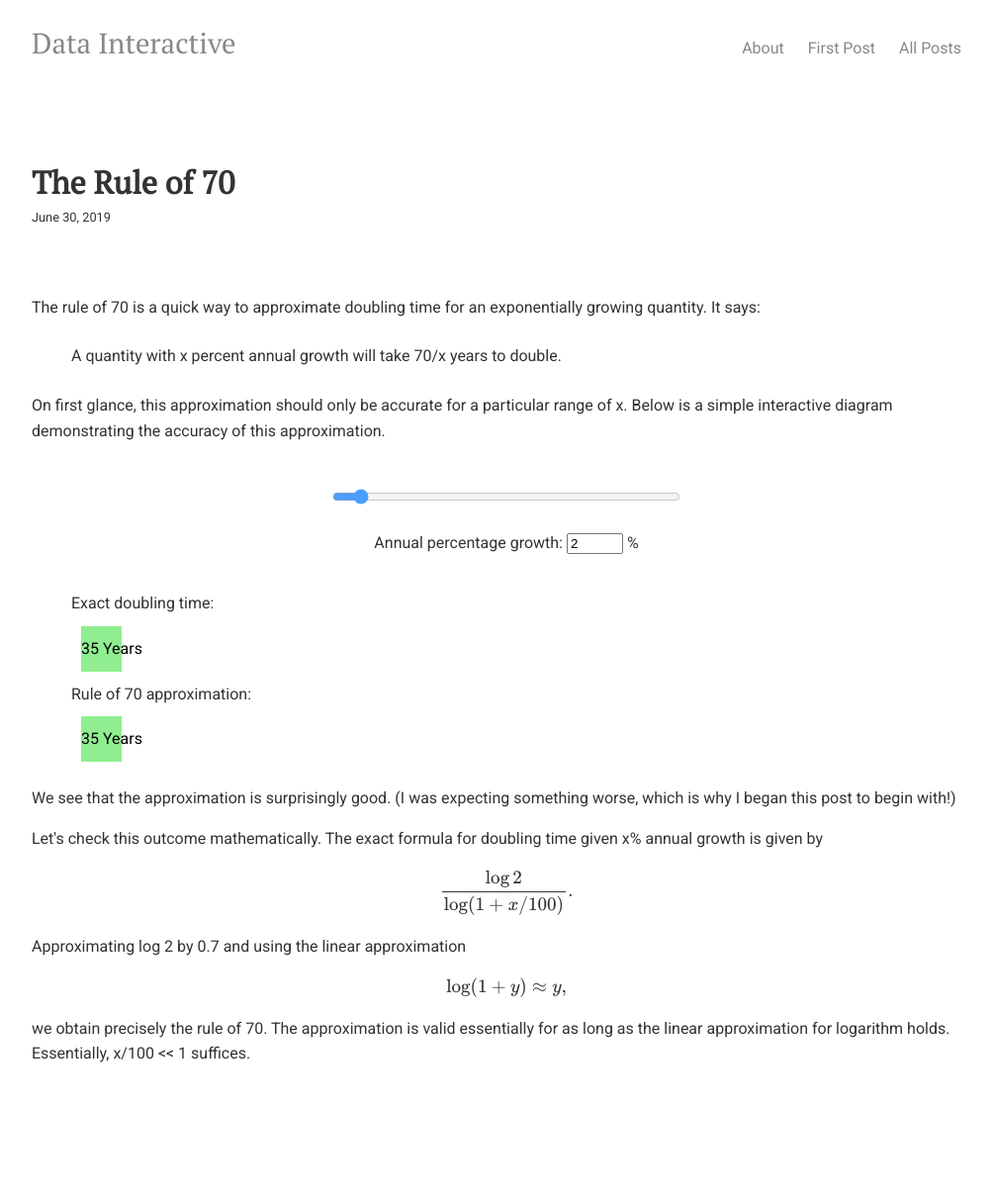
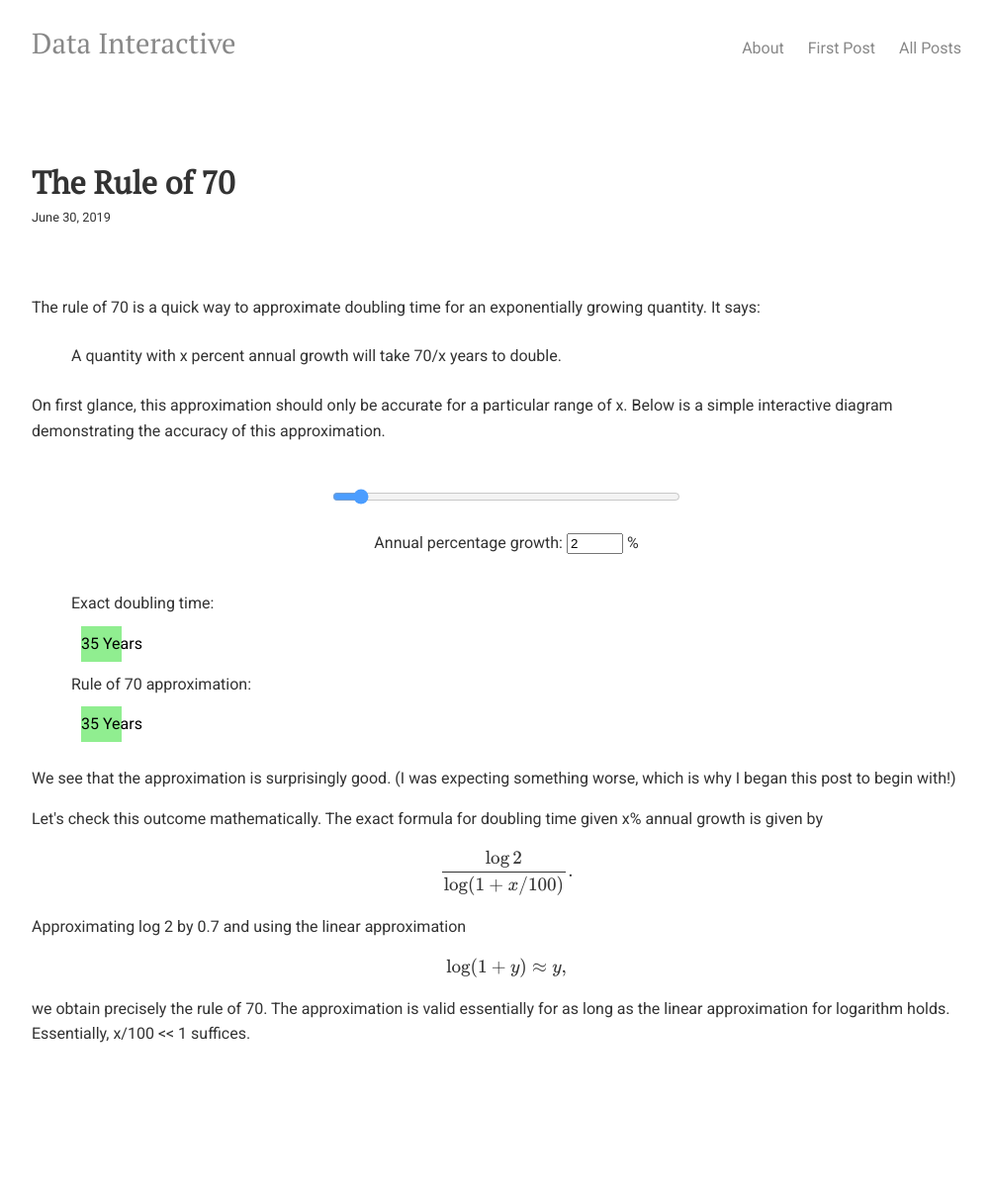
Before and after one commit to datainteractive/datainteractive.github.io, a Jekyll site: the page built from index.html, in a window 1280 px wide. Shown: the whole page at 99% size, without its empty margins (128-1131 px from the left). Built offline with Jekyll 4.4.1, drawn with Linux system fonts in a browser that asks for light colours; formulas are drawn with MathJax 3.

Commit message:
Update main.css

```diff
--- a/css/main.css
+++ b/css/main.css
@@ -43,8 +43,8 @@ a:hover {
   background-color: lightgreen;
   text-align: right;
   margin: 10px;
-   padding-top: 10px;
-   padding-bottom: 10px;
+   padding-top: 5px;
+   padding-bottom: 5px;
    padding-right: 2px;
   color: black;
 }
```
